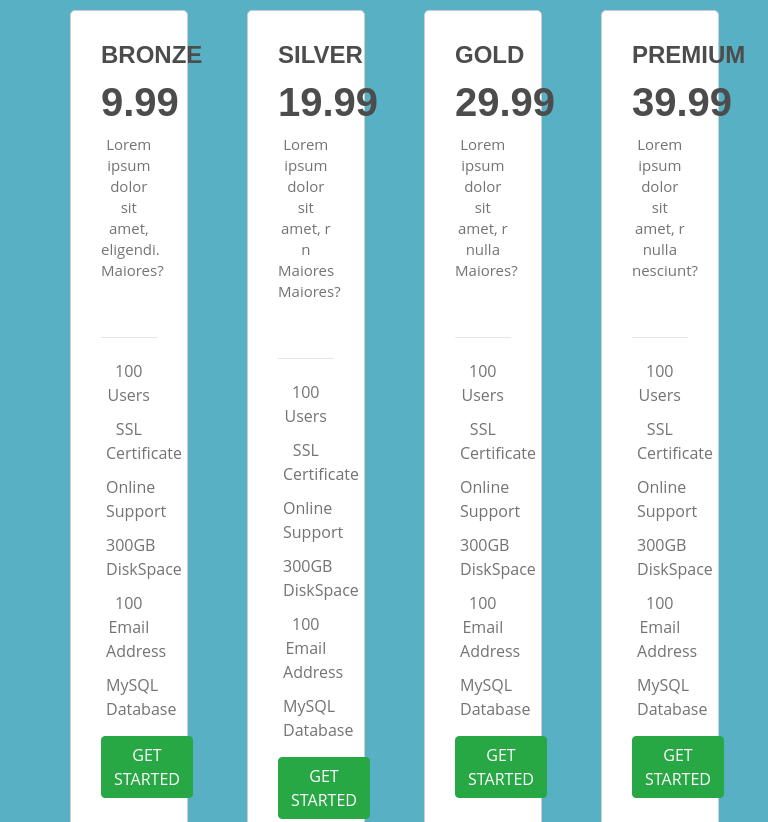
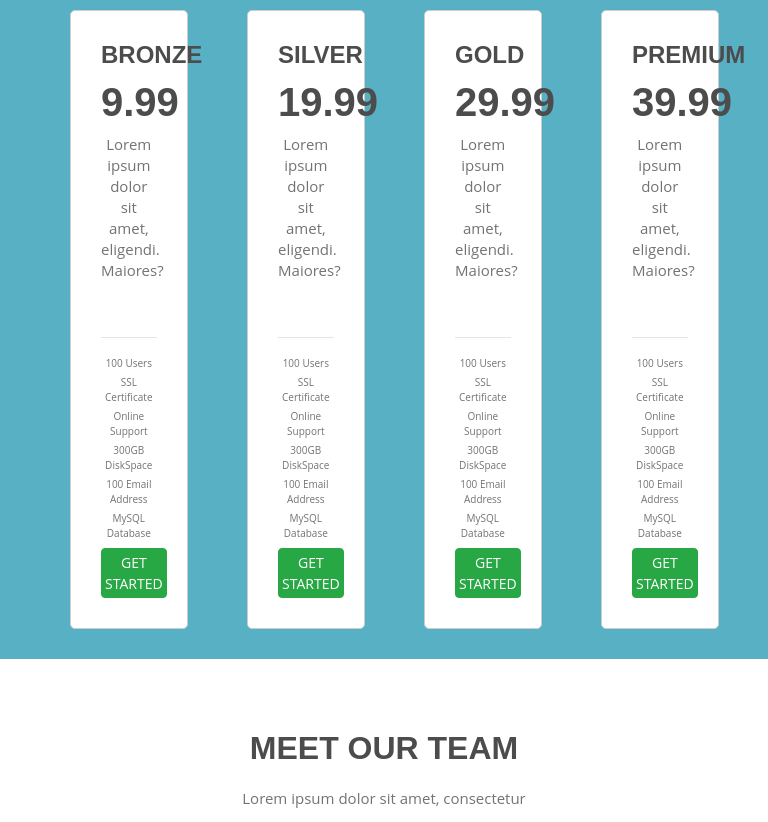
Before and after one commit to iamvasudha/businesswebsite, a plain HTML site: page index.html in a window 768 px wide. Shown: the part 1540-2362 px from the top of the page. Drawn offline with nearby package versions, Linux system fonts and the light colour scheme.

Commit message:
Media queries added

```diff
--- a/css/style.css
+++ b/css/style.css
@@ -342,7 +342,7 @@ p{
   .header img{
     width: 90%;
     height: 250px;
-    margin: 20px 0 0 20px;
+    margin: -15px 0 0 20px;
   }
 
   .header .btn{
@@ -371,3 +371,25 @@ p{
     margin-left: 25px;
   }
 }
+
+@media (min-width:768px) and (max-width:991px) {
+
+  .header .btn{
+    margin: 0;
+  }
+
+  .header .row{
+    margin-top: 10px;
+  }
+
+  .packages li{
+    padding: 2px;
+    font-size: 10px;
+  }
+
+  .packages button{
+    margin-top:5px;
+    padding: 3px;
+    font-size: 14px;
+  }
+}
--- a/index.html
+++ b/index.html
@@ -137,7 +137,7 @@
           <div class="packages">
             <h4>Silver</h4>
             <h1>19.99</h1>
-            <p>Lorem ipsum dolor sit amet, r n Maiores Maiores?</p>
+            <p>Lorem ipsum dolor sit amet, eligendi. Maiores?</p>
             <hr>
             <li>100 Users</li>
             <li>SSL Certificate</li>
@@ -152,7 +152,7 @@
           <div class="packages">
             <h4>Gold</h4>
             <h1>29.99</h1>
-            <p>Lorem ipsum dolor sit amet, r nulla Maiores?</p>
+            <p>Lorem ipsum dolor sit amet, eligendi. Maiores?</p>
             <hr>
             <li>100 Users</li>
             <li>SSL Certificate</li>
@@ -167,7 +167,7 @@
           <div class="packages">
             <h4>Premium</h4>
             <h1>39.99</h1>
-            <p>Lorem ipsum dolor sit amet, r nulla nesciunt?</p>
+            <p>Lorem ipsum dolor sit amet, eligendi. Maiores?</p>
             <hr>
             <li>100 Users</li>
             <li>SSL Certificate</li>
```
Also changed, not shown: 1 other file.
